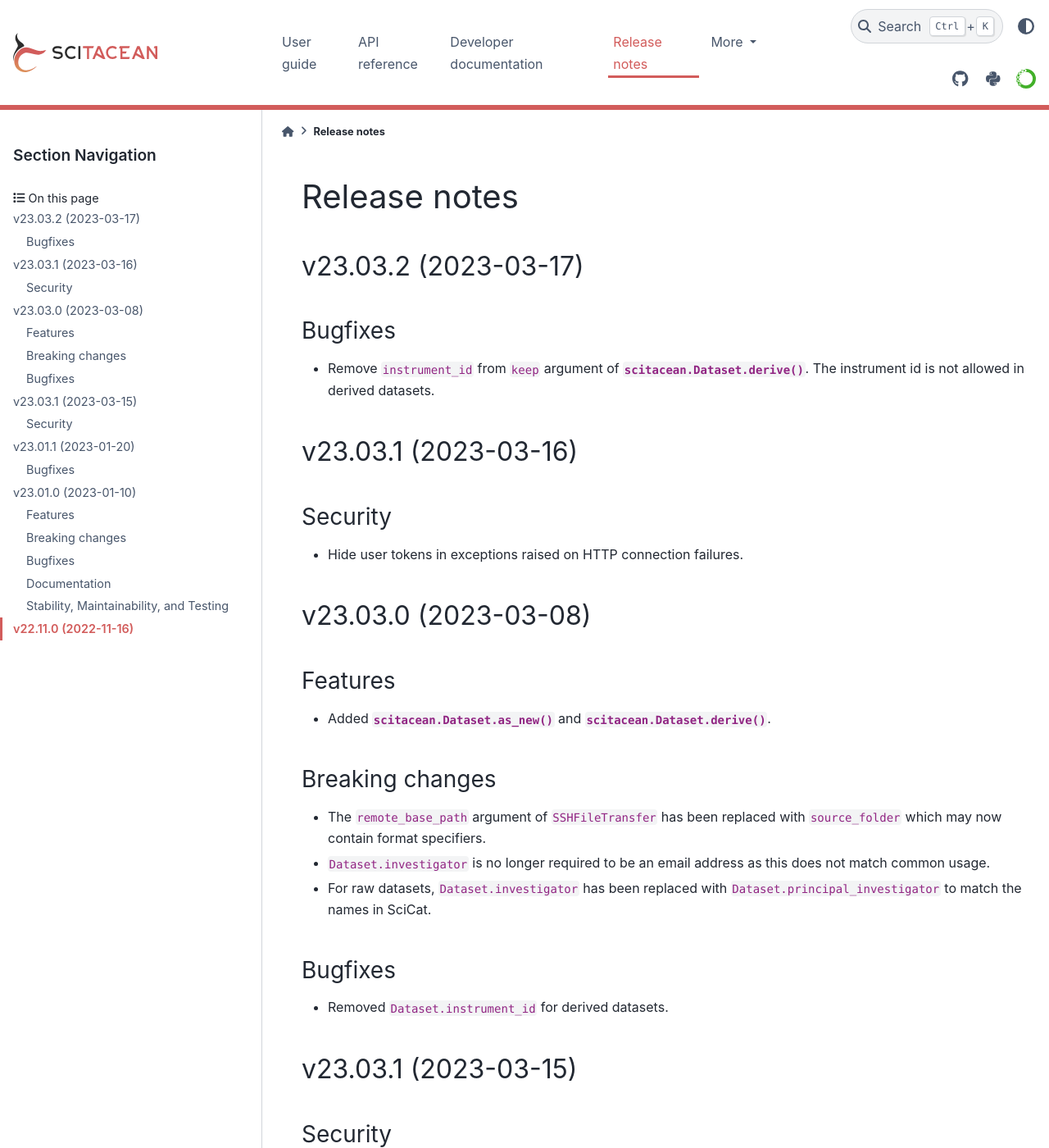
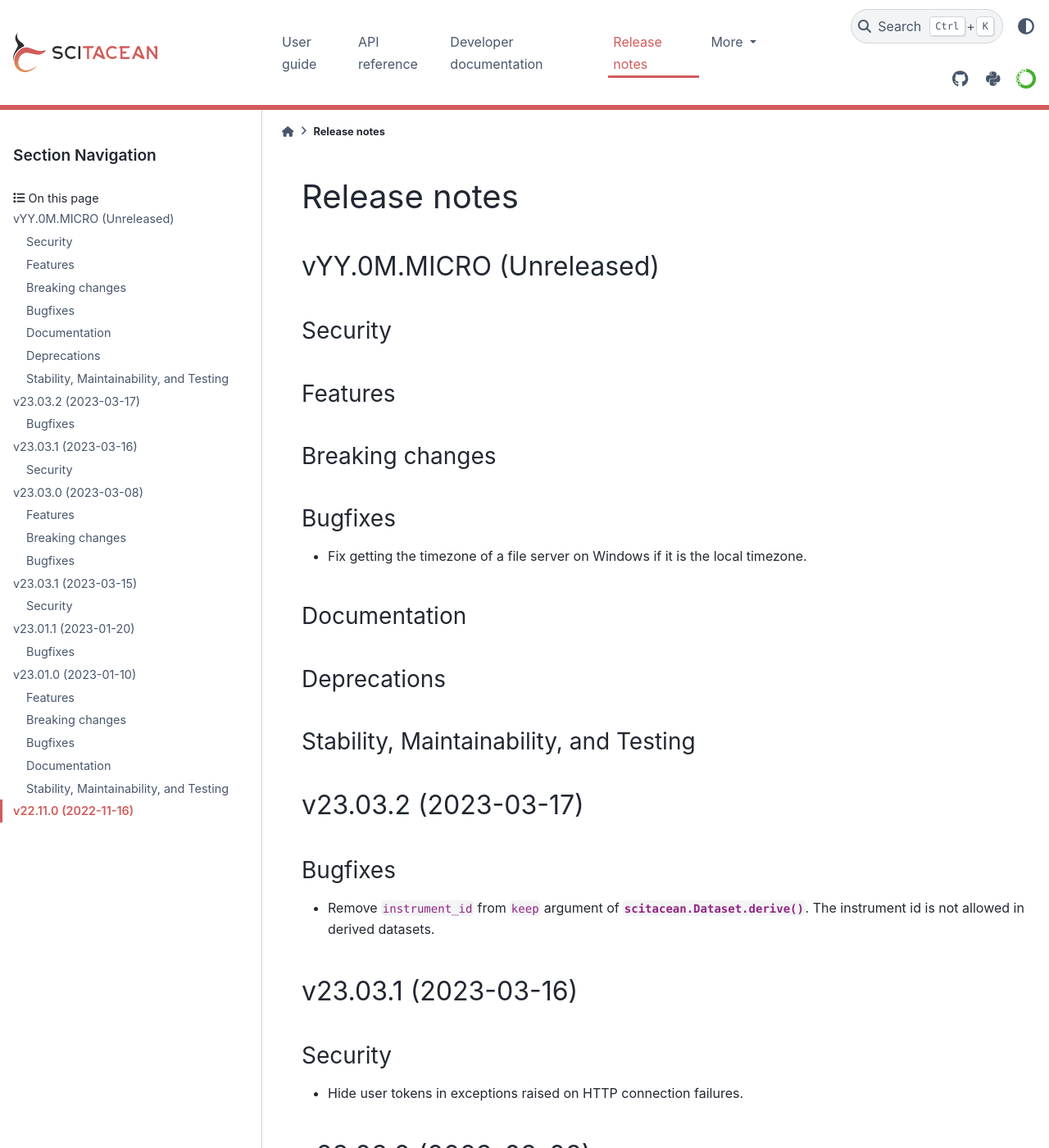
Before and after one commit to SciCatProject/scitacean, a Sphinx documentation site: the page built from docs/release-notes.rst, in a window 1280 px wide and 1400 px high. Shown: the whole window at 82% size. Built offline with Sphinx 7.4.7 and the PyData theme 0.15.4, drawn with Linux system fonts in a browser that asks for light colours; the version number could not be read and is left out.

Commit message:
Fiz _get_remote_timezone for local time on windows

```diff
--- a/docs/release-notes.rst
+++ b/docs/release-notes.rst
@@ -31,6 +31,32 @@ Release notes
 
    Stability, Maintainability, and Testing
    ~~~~~~~~~~~~~~~~~~~~~~~~~~~~~~~~~~~~~~~
+
+vYY.0M.MICRO (Unreleased)
+-------------------------
+
+Security
+~~~~~~~~
+
+Features
+~~~~~~~~
+
+Breaking changes
+~~~~~~~~~~~~~~~~
+
+Bugfixes
+~~~~~~~~
+
+* Fix getting the timezone of a file server on Windows if it is the local timezone.
+
+Documentation
+~~~~~~~~~~~~~
+
+Deprecations
+~~~~~~~~~~~~
+
+Stability, Maintainability, and Testing
+~~~~~~~~~~~~~~~~~~~~~~~~~~~~~~~~~~~~~~~
 
 v23.03.2 (2023-03-17)
 ---------------------
```
Also changed, not shown: 1 other file.
